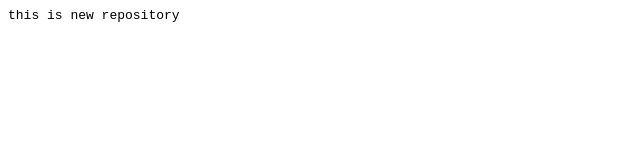
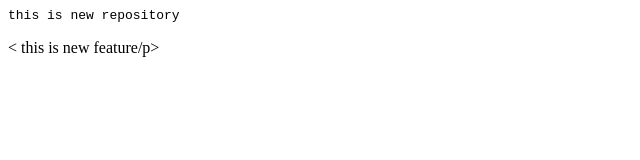
Before and after one commit to VinayakBhat2699/localrepo, a plain HTML site: page index.html in a window 1280 px wide. Shown: the whole page, without its empty margins (0-640 px from the left). Drawn offline with Linux system fonts and the light colour scheme.

Commit message:
added new feature1

```diff
--- a/index.html
+++ b/index.html
@@ -1 +1,2 @@
 <pre>this is new repository</pre>
+<p>< this is new feature/p>
```
